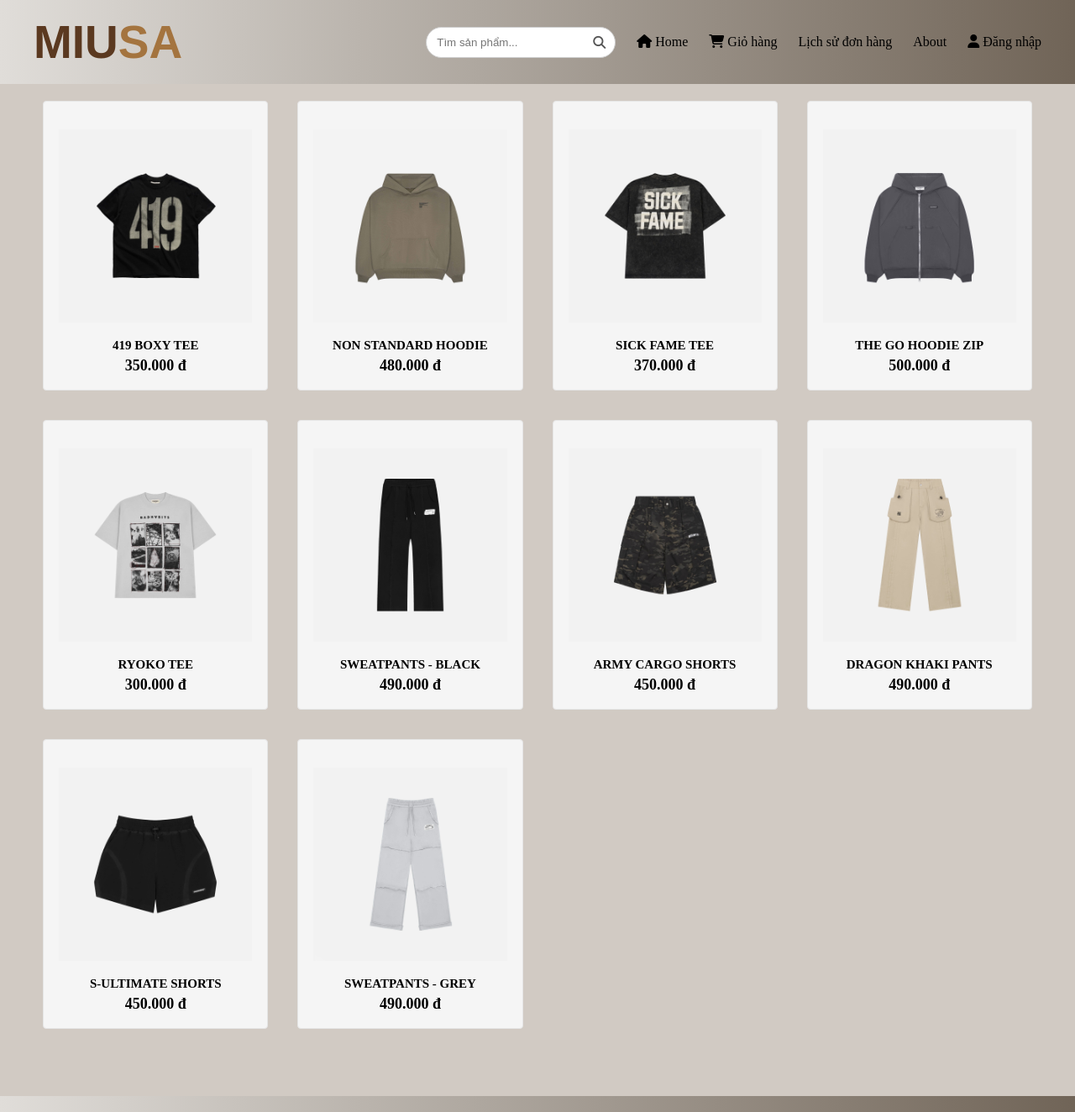
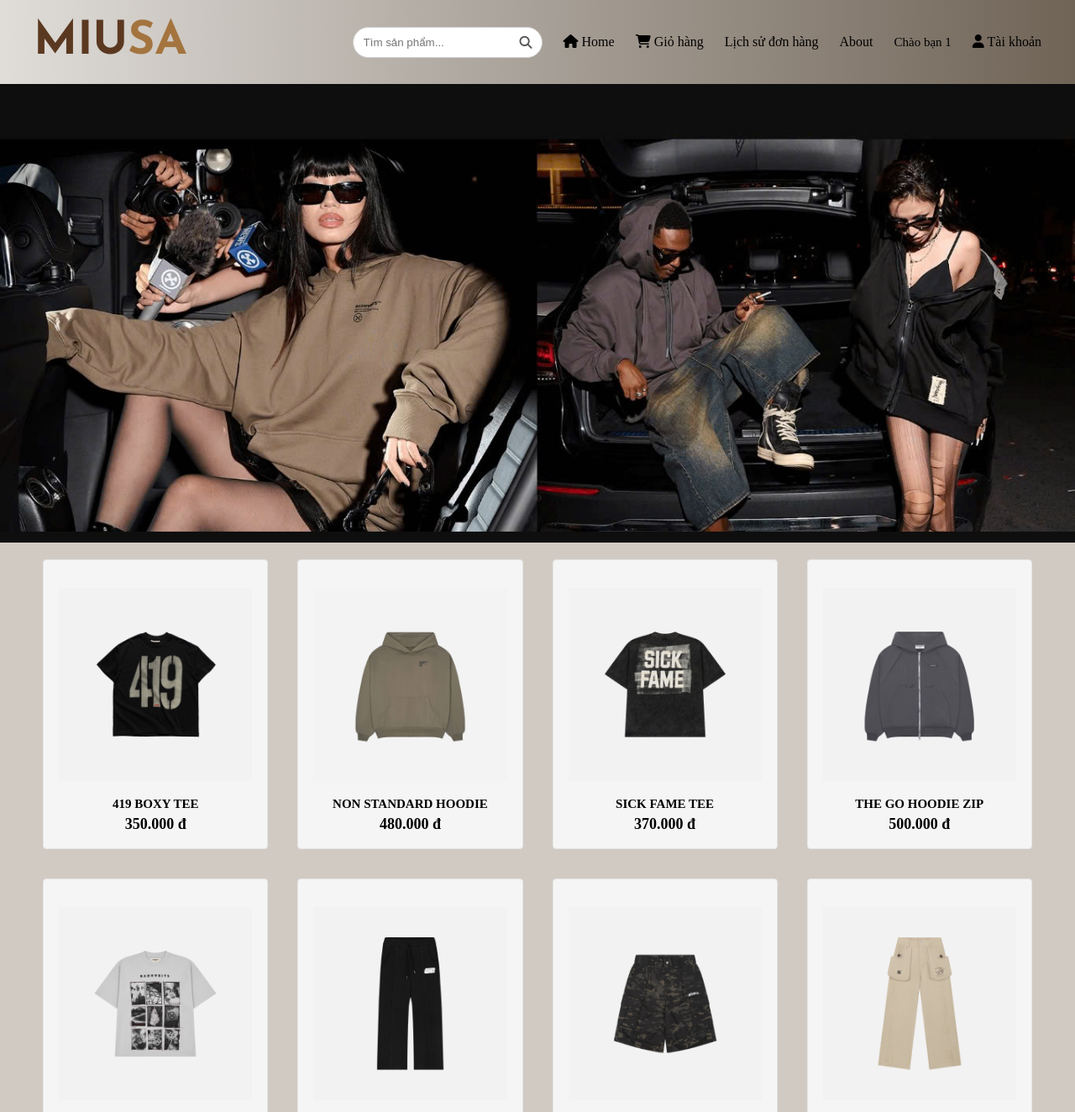
Before and after one commit to xuntaho/Nhom-17---Xay-dung-ung-dung-web-ban-quan-ao, a PHP site: page / in a window 1280 px wide. Shown: the top 1324 px of the page at 84% size. Run offline with PHP 8.4, Linux system fonts and the light colour scheme; the visitor is signed in with stand-in values (Sample User, id 1); data comes from the database, SQL or seed files in the repository.

Commit message:
Sua loi dang nhap

```diff
--- a/MNM/view/giohang.php
+++ b/MNM/view/giohang.php
@@ -35,6 +35,7 @@ if (isset($_GET['add'])) {
     header("Location: giohang.php");
     exit;
 }
+
 
 if (isset($_GET['xoa'])) {
     unset($_SESSION['gio_hang'][$_GET['xoa']]);
--- a/MNM/view/index.php
+++ b/MNM/view/index.php
@@ -9,6 +9,7 @@ include "../config/database.php";
   <meta name="viewport" content="width=device-width, initial-scale=1.0">
   <title>MIUSA</title>
 
+    <link href="https://fonts.googleapis.com/css2?family=Josefin+Sans:wght@400;700&family=Istok+Web:wght@400;700&display=swap" rel="stylesheet">
   <link rel="stylesheet"
         href="https://cdnjs.cloudflare.com/ajax/libs/font-awesome/6.5.0/css/all.min.css">
   <link rel="stylesheet" href="../style/css.css">
@@ -26,10 +27,19 @@ include "../config/database.php";
         <a href="giohang.php"><i class="fa-solid fa-cart-shopping"></i> Giỏ hàng</a>
         <a href="lichsudonhang.php">Lịch sử đơn hàng</a>
         <a href="about.php">About</a>
-        <a href="dangnhap.php"><i class="fa-solid fa-user"></i> Đăng nhập</a>
+        <?php if (!isset($_SESSION["id_nguoi_dung"])) { ?>
+            <a href="dangnhap.php"><i class="fa-solid fa-user"></i> Đăng nhập</a>
+        <?php } else { ?>
+            <span style="color:black;font-size:15px;">
+                Chào bạn <?php echo $_SESSION["ten_dang_nhap"]; ?>
+            </span>
+            <a href="thongtintaikhoan.php"><i class="fa-solid fa-user"></i> Tài khoản</a>
+        <?php } ?>
     </nav>
 </header>
-
+<div class="banner">
+  <img src="../images/z7280374913426_f2722e5f205dd34472c815d6aecf61f6.jpg" alt="banner">
+</div>
 <div class="content">
   <div class="product-container">
 
```
Also changed, not shown: MNM/view/chitiet.php (+8 -1 lines), MNM/view/dangnhap.php (+11 -1 lines).
